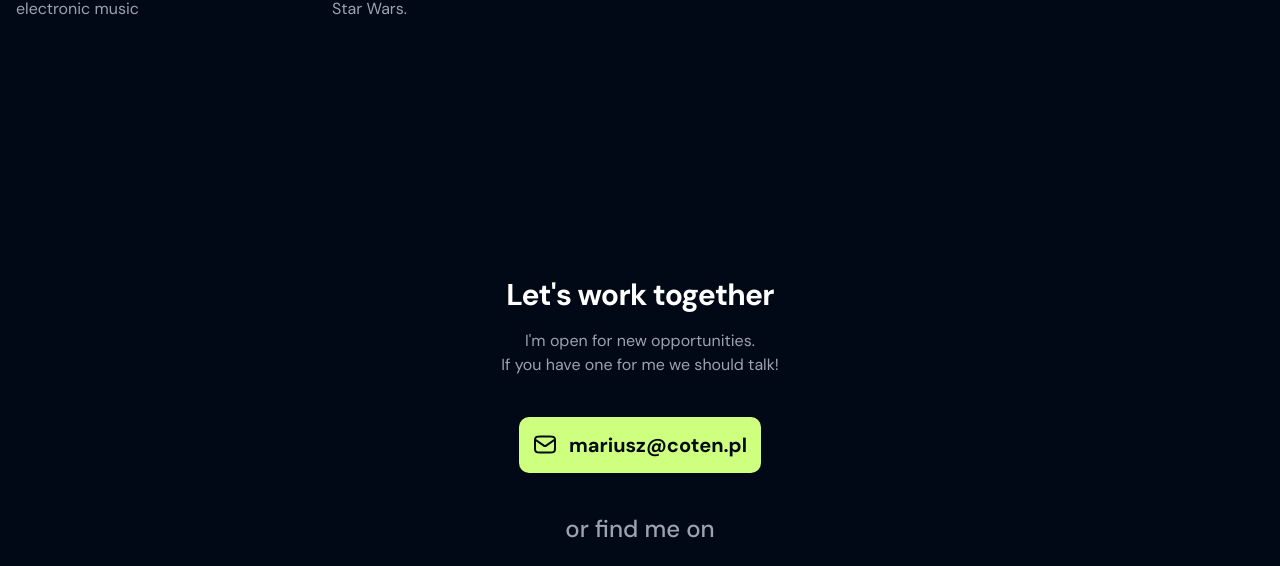
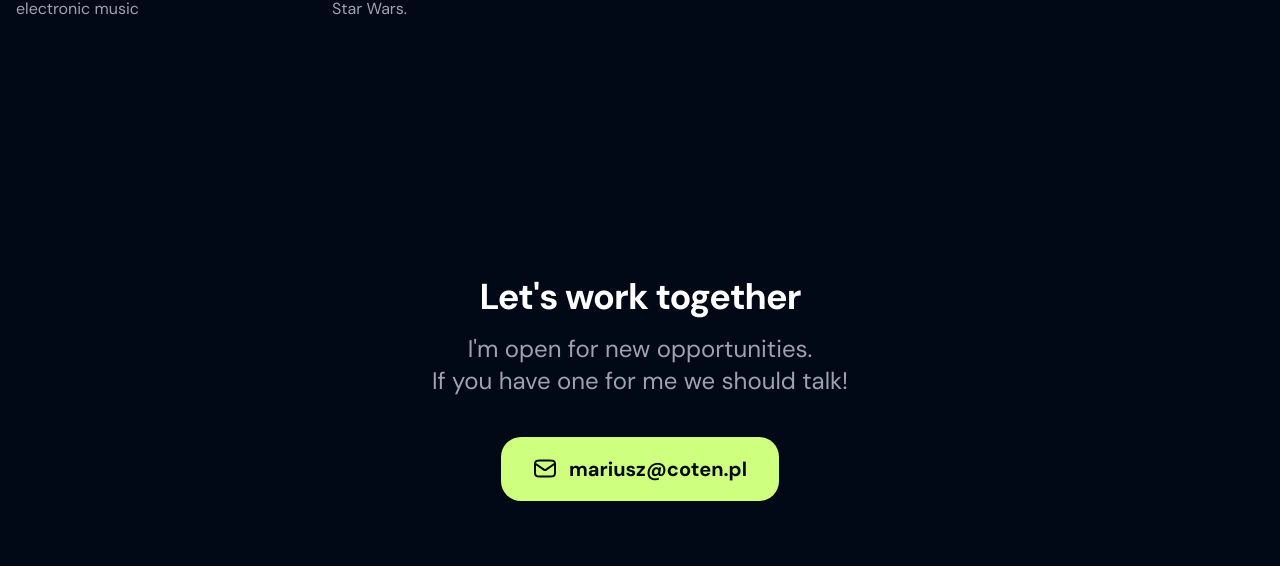
Before and after one commit to mariuszwuteefowicz/portfolio2024, a website built with Parcel: page src/index.html in a window 1280 px wide. Shown: the part 4086-4652 px from the top of the page. Built offline with nearby package versions, Linux system fonts and the light colour scheme.

Commit message:
add desktop styles for the contact  section

```diff
--- a/src/index.html
+++ b/src/index.html
@@ -196,10 +196,10 @@
             </div>
        </section>
 
-       <section class="max-w-wtf mx-auto flex flex-col items-center mb-16" id="contact">
-            <h2 class="mb-4 text-center text-3xl font-bold tracking-tight">Let's work together</h2>
-            <p class="text-center text-gray-400 mb-10">I'm open for new opportunities.<br>If you have one for me we should talk!</p>
-            <a class="bg-accent mb-10 text-bg justify-center flex gap-3 font-bold text-xl py-3.5 px-3.5 items-center rounded-wtf flex-wrap" href="mailto:mariusz@coten.pl"><img src="images/mail.svg">mariusz@coten.pl</a>
+       <section class="max-w-wtf mx-auto flex flex-col items-center mb-16 md:mb-32" id="contact">
+            <h2 class="mb-4 text-center text-3xl md:text-4xl font-bold tracking-tight">Let's work together</h2>
+            <p class="text-center text-gray-400 text-lg mb-10 md:text-2xl">I'm open for new opportunities.<br>If you have one for me we should talk!</p>
+            <a class="bg-accent mb-10 md:mb-20 text-bg justify-center flex gap-3 font-bold text-xl leading-9 py-3.5 px-3.5 md:px-8 items-center rounded-wtf-xl flex-wrap" href="mailto:mariusz@coten.pl"><img src="images/mail.svg">mariusz@coten.pl</a>
             <p class="text-2xl text-gray-400 font-medium mb-6">or find me on</p>
             <ul class="flex gap-4 justify-center flex-wrap">
                 <li>
```
